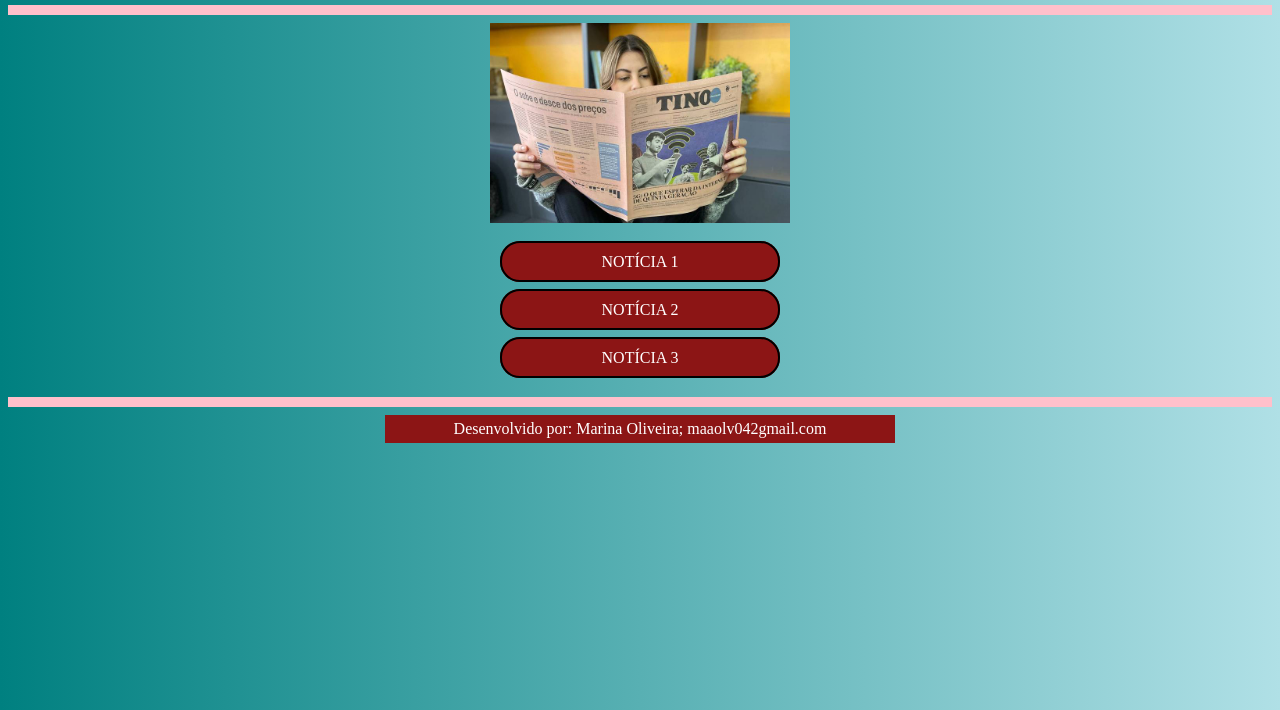
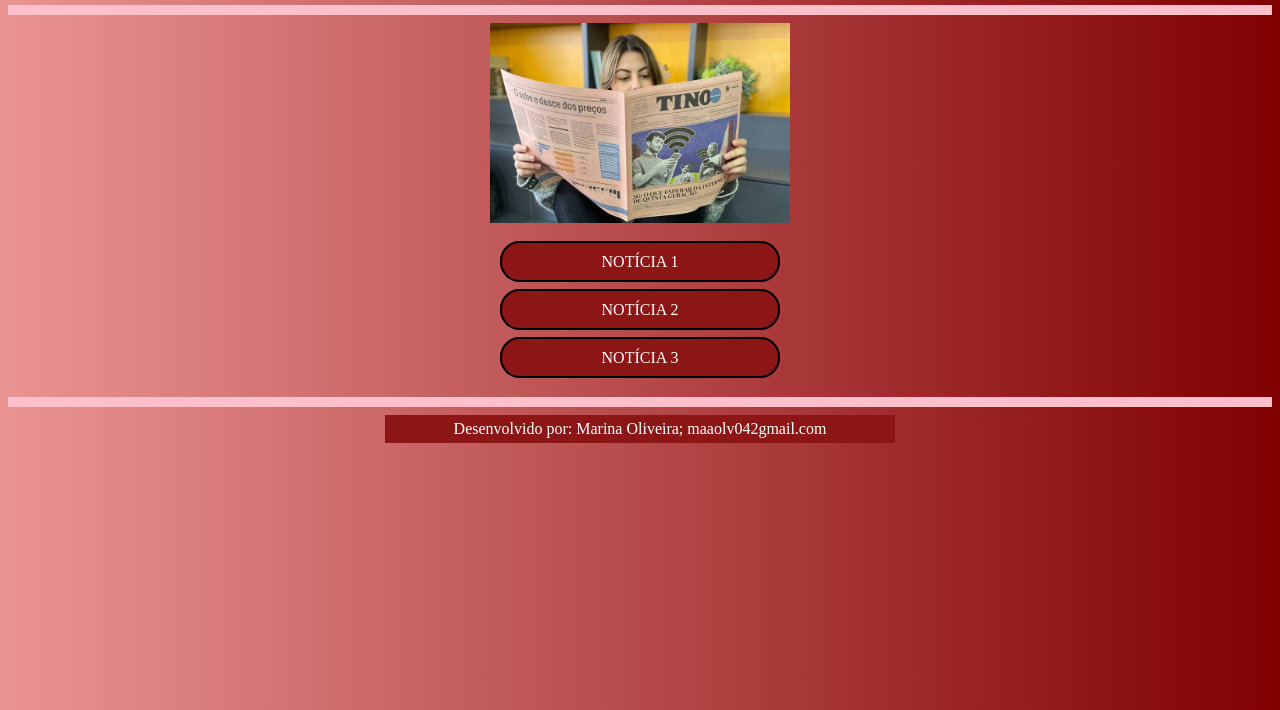
Before and after one commit to maaolv/marinanews, a plain HTML site: page index.html in a window 1280 px wide. Shown: the part 90-800 px from the top of the page. Drawn offline with Linux system fonts and the light colour scheme; files whose address does not match are found by name.

Commit message:
Alteração de layout
mudança de cor gradiente no background

```diff
--- a/css/estilos.css
+++ b/css/estilos.css
@@ -1,5 +1,5 @@
 body {
-	background: linear-gradient(to right, #008080, #B0E0E6);
+	background: linear-gradient(to right, #eb9494, #800000);
 }
 
 h1 {
```
